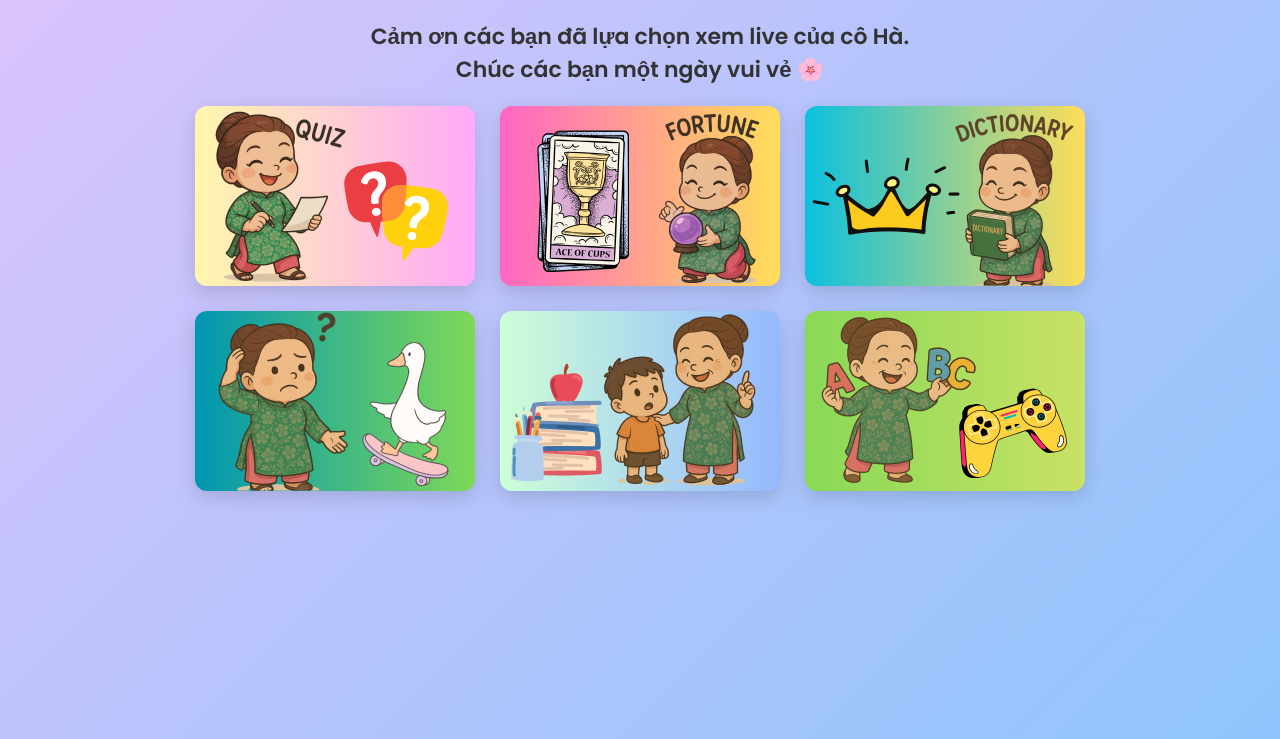
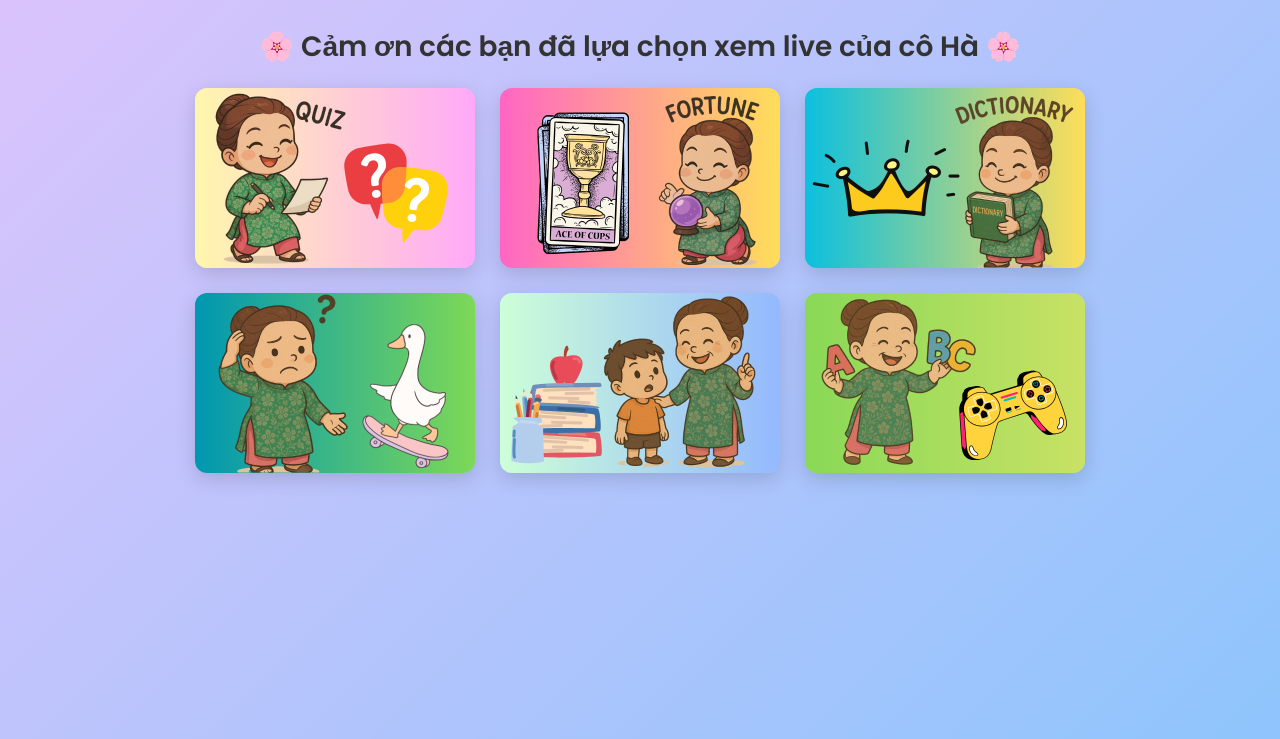
Before and after one commit to lukastuyettung/homepage, a plain HTML site: page public/index.html in a window 1280 px wide. Shown: the part 141-880 px from the top of the page. Drawn offline with Linux system fonts and the light colour scheme.

Commit message:
Update index.html

```diff
--- a/public/index.html
+++ b/public/index.html
@@ -22,7 +22,7 @@
       margin-bottom: 1px;
     }
     p {
-      font-size: 22px;
+      font-size: 28px;
       font-weight: 700;
       color: #333;
       margin-bottom: 20px;
@@ -80,7 +80,7 @@
 </head>
 <body>
   <h1>🎮 Cô Hà Gamezone 🎀</h1>
-  <p>Cảm ơn các bạn đã lựa chọn xem live của cô Hà.<br>Chúc các bạn một ngày vui vẻ 🌸</p>
+  <p>🌸 Cảm ơn các bạn đã lựa chọn xem live của cô Hà 🌸</p>
 
   <div class="grid">
     <!-- Game 1 -->
@@ -94,7 +94,7 @@
     <a href="https://fortune-ivory-psi.vercel.app/" class="card">
       <div class="card-inner">
         <div class="card-front" style="background-image:url('/images/game2.png');"></div>
-        <div class="card-back"><span>Quả cầu tiên tri</span></div>
+        <div class="card-back"><span>Vũ trụ trả lời</span></div>
       </div>
     </a>
     <!-- Game 3 -->
@@ -105,24 +105,24 @@
       </div>
     </a>
     <!-- Game 4 -->
-    <a href="https://tracnghiem-kappa.vercel.app/" class="card">
+    <a href="https://hoivui.vercel.app/" class="card">
       <div class="card-inner">
         <div class="card-front" style="background-image:url('/images/game4.png');"></div>
-        <div class="card-back"><span>Game 4</span></div>
+        <div class="card-back"><span>Hỏi vui đáp nhộn</span></div>
       </div>
     </a>
     <!-- Game 5 -->
-    <a href="https://tracnghiem-kappa.vercel.app/" class="card">
+    <a href="https://hoctienganh-blush.vercel.app/" class="card">
       <div class="card-inner">
         <div class="card-front" style="background-image:url('/images/game5.png');"></div>
-        <div class="card-back"><span>Game 5</span></div>
+        <div class="card-back"><span>Cùng học tiếng Anh</span></div>
       </div>
     </a>
     <!-- Game 6 -->
-    <a href="https://tracnghiem-kappa.vercel.app/" class="card">
+    <a href="https://xepcau.vercel.app/" class="card">
       <div class="card-inner">
         <div class="card-front" style="background-image:url('/images/game6.png');"></div>
-        <div class="card-back"><span>Game 6</span></div>
+        <div class="card-back"><span>Sắp xếp văn thơ</span></div>
       </div>
     </a>
   </div>
```
